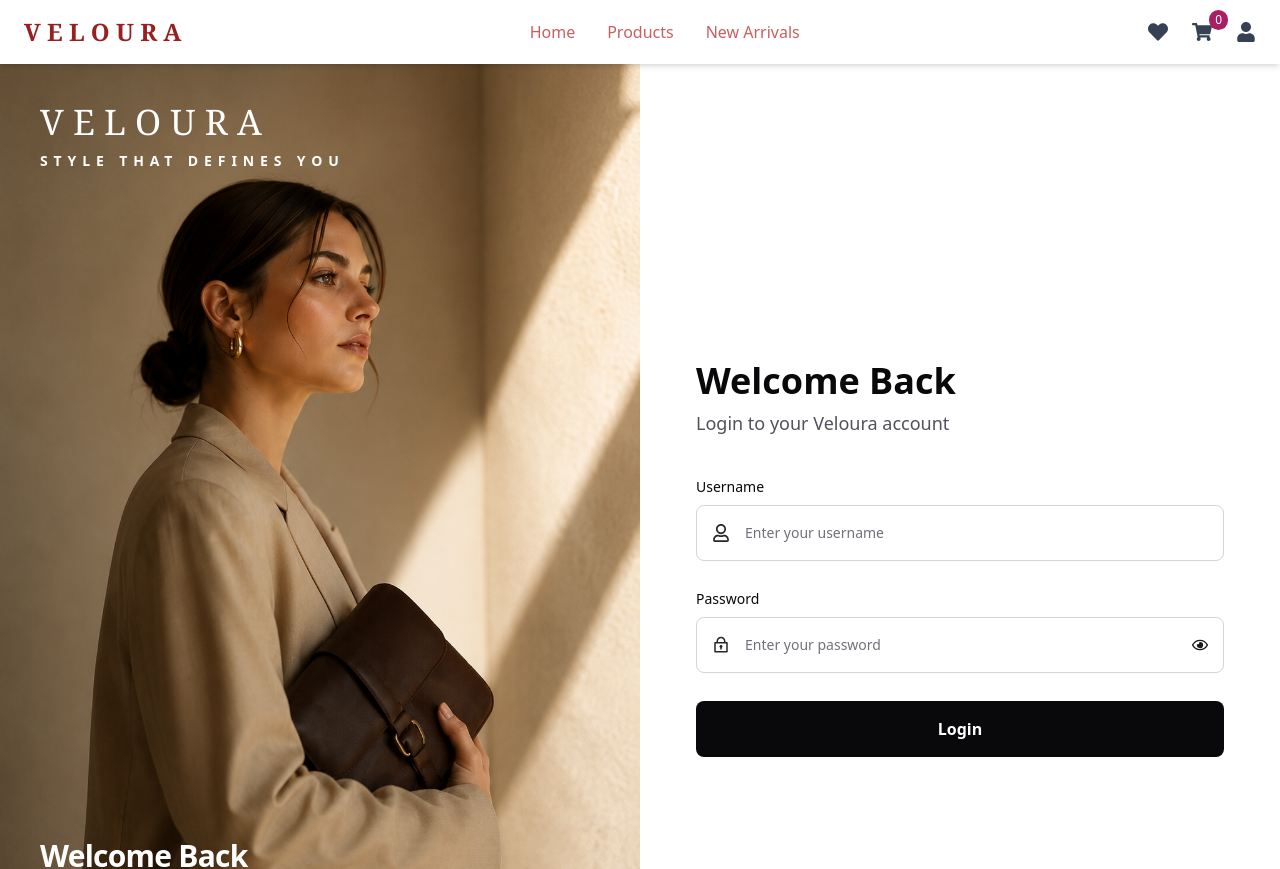
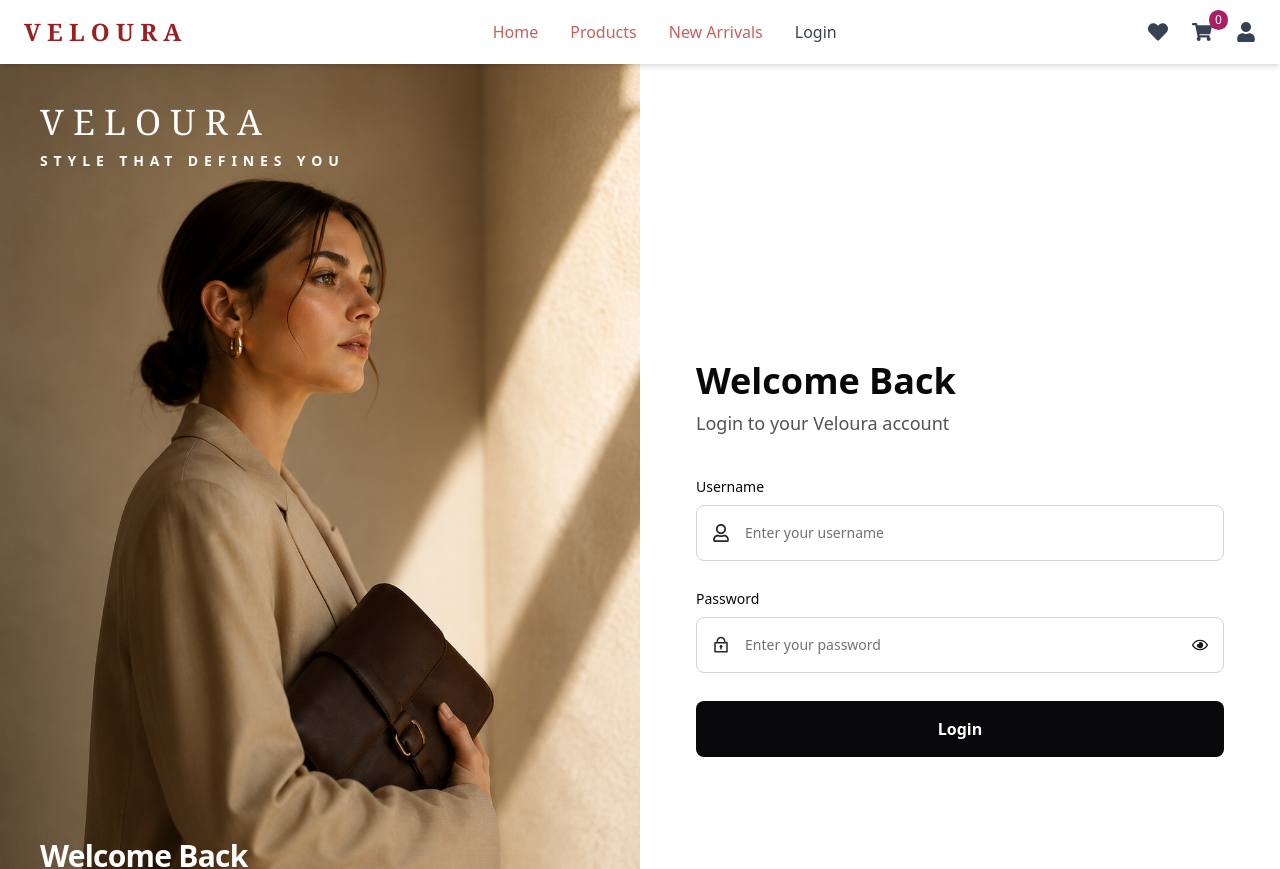
Before and after one commit to HS0807/my-e-commerceshop, a Next.js app: page /loginpage in a window 1280 px wide. Shown: the top 869 px of the page. Built offline with nearby package versions, Linux system fonts and the light colour scheme.

Commit message:
login button

```diff
--- a/src/app/components/common/Navbar.jsx
+++ b/src/app/components/common/Navbar.jsx
@@ -52,7 +52,15 @@ const wishlistItemCount = wishlistItems.length;
                 New Arrivals
               </Link>
             </li>
+
+            <li>
+              <Link href="/loginpage" className="">
+                Login
+              </Link>
+            </li>
           </ul>
+
+
         </div>
 
         {/* wishlist, cart, profile */}
@@ -109,7 +117,10 @@ const wishlistItemCount = wishlistItems.length;
               Top Seller
             </Link>
           </li>
-        </ul>}
+        </ul>
+
+        }
+
       </nav>
     </header>
   )
```
Lines whose indentation alone changed are shown as unchanged.
